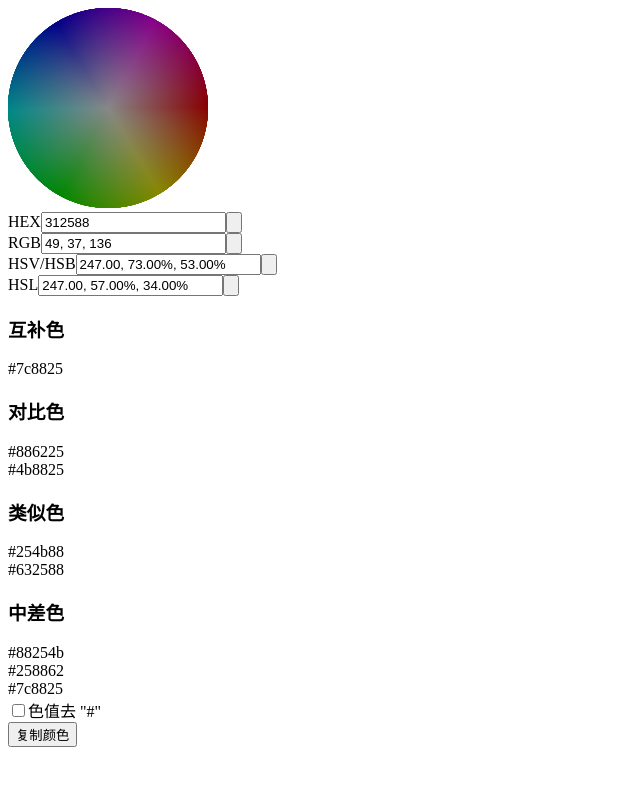
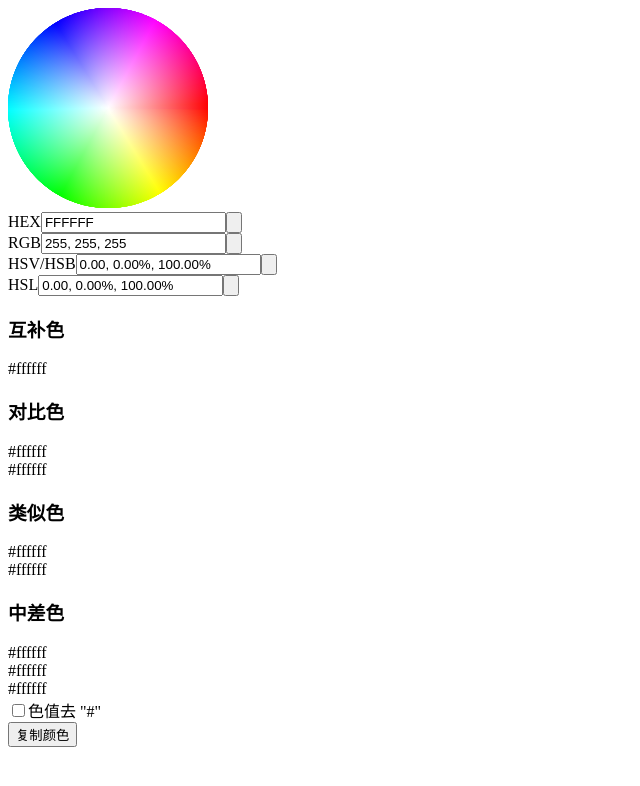
Before and after one commit to mekefly/colors, a Vue app: page / in a window 1280 px wide. Shown: the top 786 px of the page, without its empty margins (0-640 px from the left). Built offline with nearby package versions, Linux system fonts and the light colour scheme; the HTML template or start-up script is replaced by a standard one.

Commit message:
feat: 修改默认颜色

```diff
--- a/src/App.vue
+++ b/src/App.vue
@@ -17,7 +17,7 @@ import { copyColor } from "./utils/copy";
 // } | null>();
 // let route = ref("");
 
-const currentColor = ref("#312588");
+const currentColor = ref("#FFFFFF");
 
 // onMounted(() => {
 //   onPluginEnter((action) => {
```
